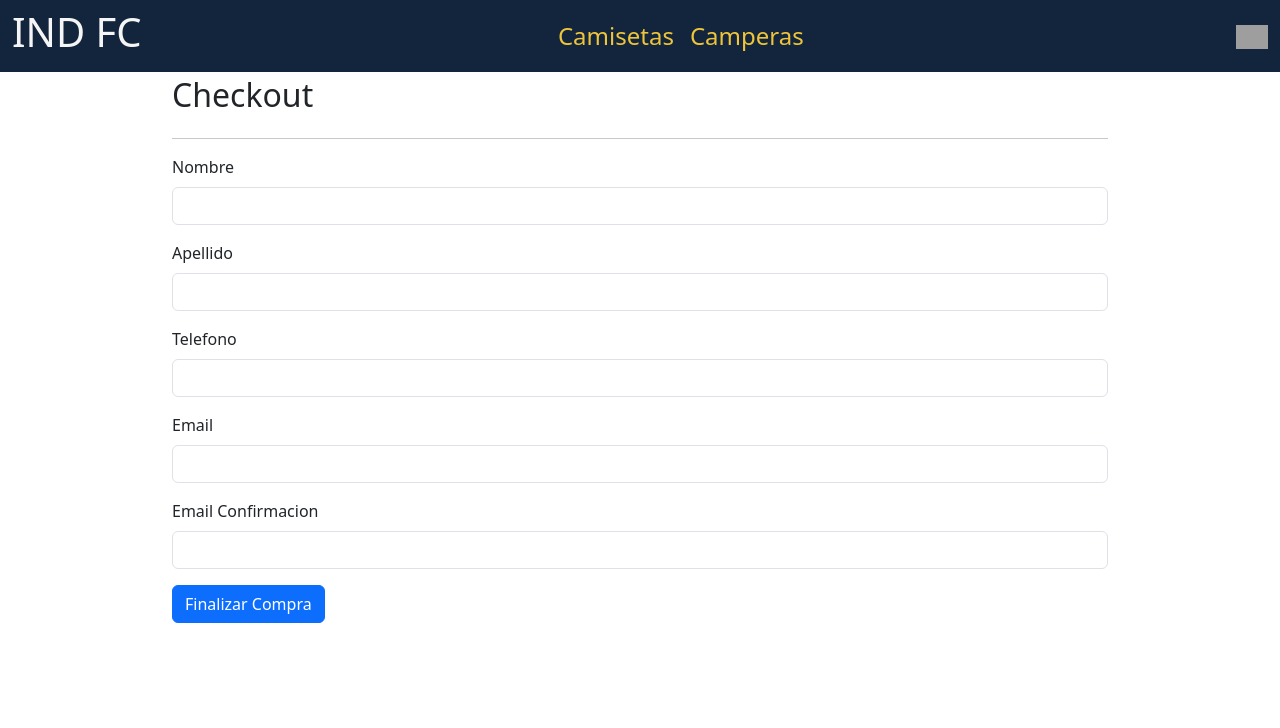
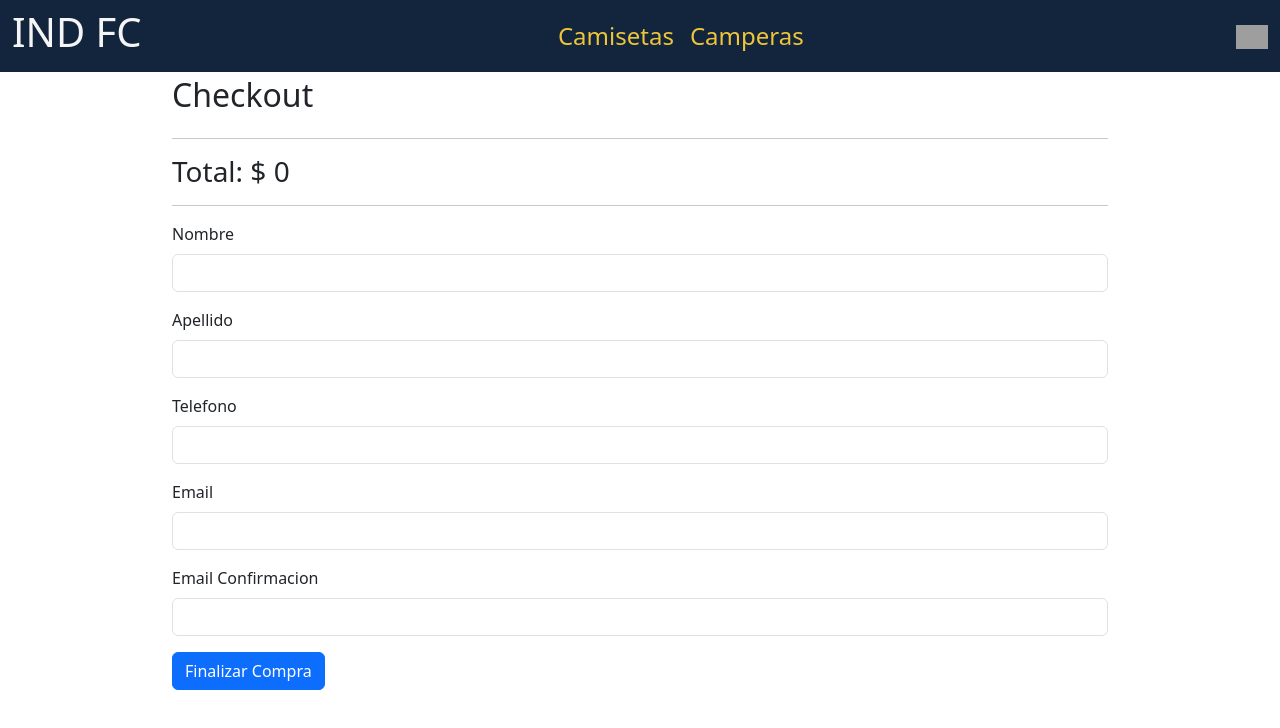
Before and after one commit to lucianoPrz/TPFinal-Perez, a React (Vite) app: page /checkout in a window 1280 px wide. Shown: the top 728 px of the page. Built offline with nearby package versions, Linux system fonts and the light colour scheme; grey boxes are pictures that could not be loaded.

Commit message:
agrego precio total en checkout

```diff
--- a/src/components/Checkout/Checkout.jsx
+++ b/src/components/Checkout/Checkout.jsx
@@ -4,7 +4,7 @@ import { db } from "../../services/config"
 import { collection, addDoc, updateDoc, doc, getDoc } from "firebase/firestore"
 
 const Checkout = () => {
-    const { carrito, vaciarCarrito, cantidadTotal } = useContext(CarritoContext)
+    const { carrito, vaciarCarrito, cantidadTotal, total } = useContext(CarritoContext)
     const [nombre, setNombre] = useState("")
     const [apellido, setApellido] = useState("")
     const [telefono, setTelefono] = useState("")
@@ -87,6 +87,8 @@ const Checkout = () => {
                     </div>
                 ))}
                 <hr />
+                <h3> Total: $ {total}</h3>
+                <hr />
 
                 <div>
                     <div className="mb-3">
```
